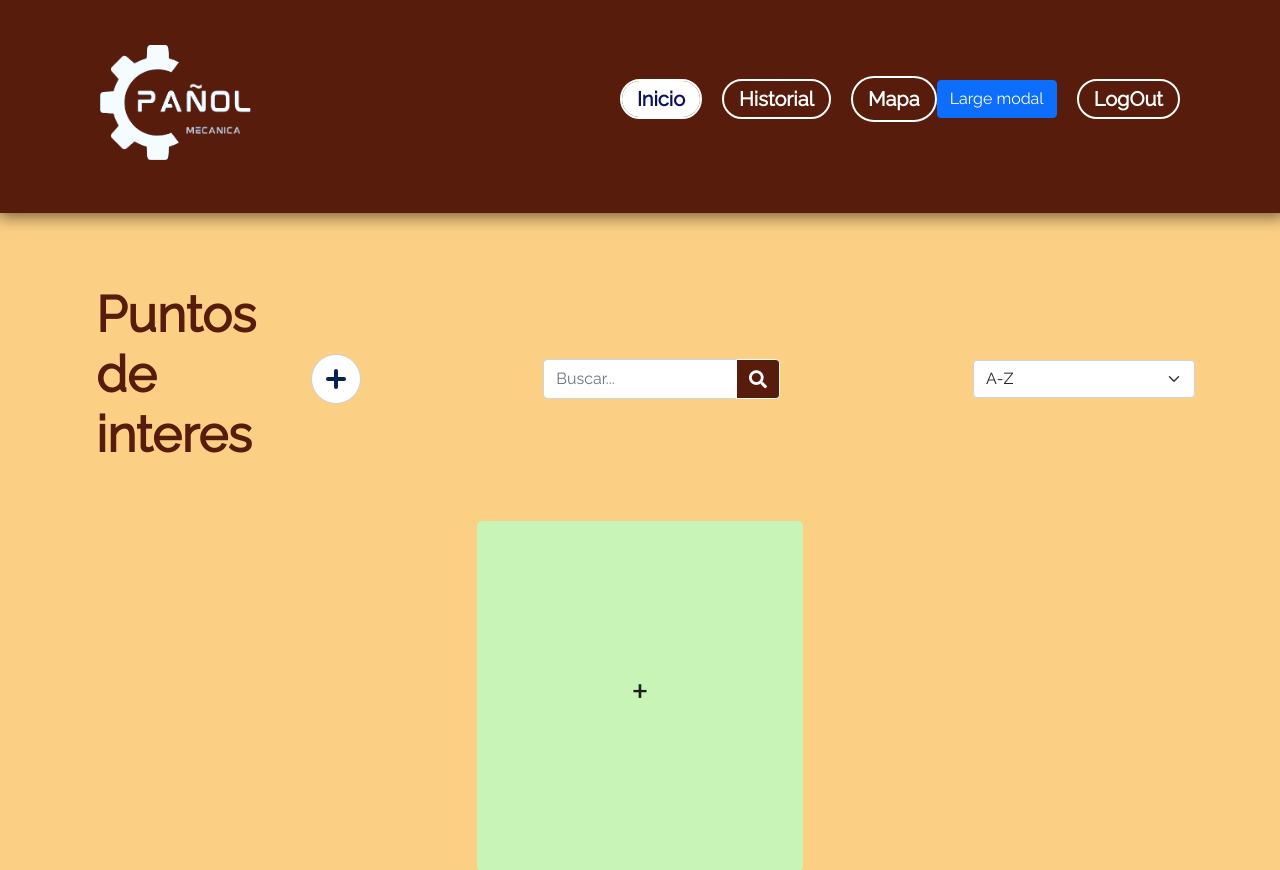
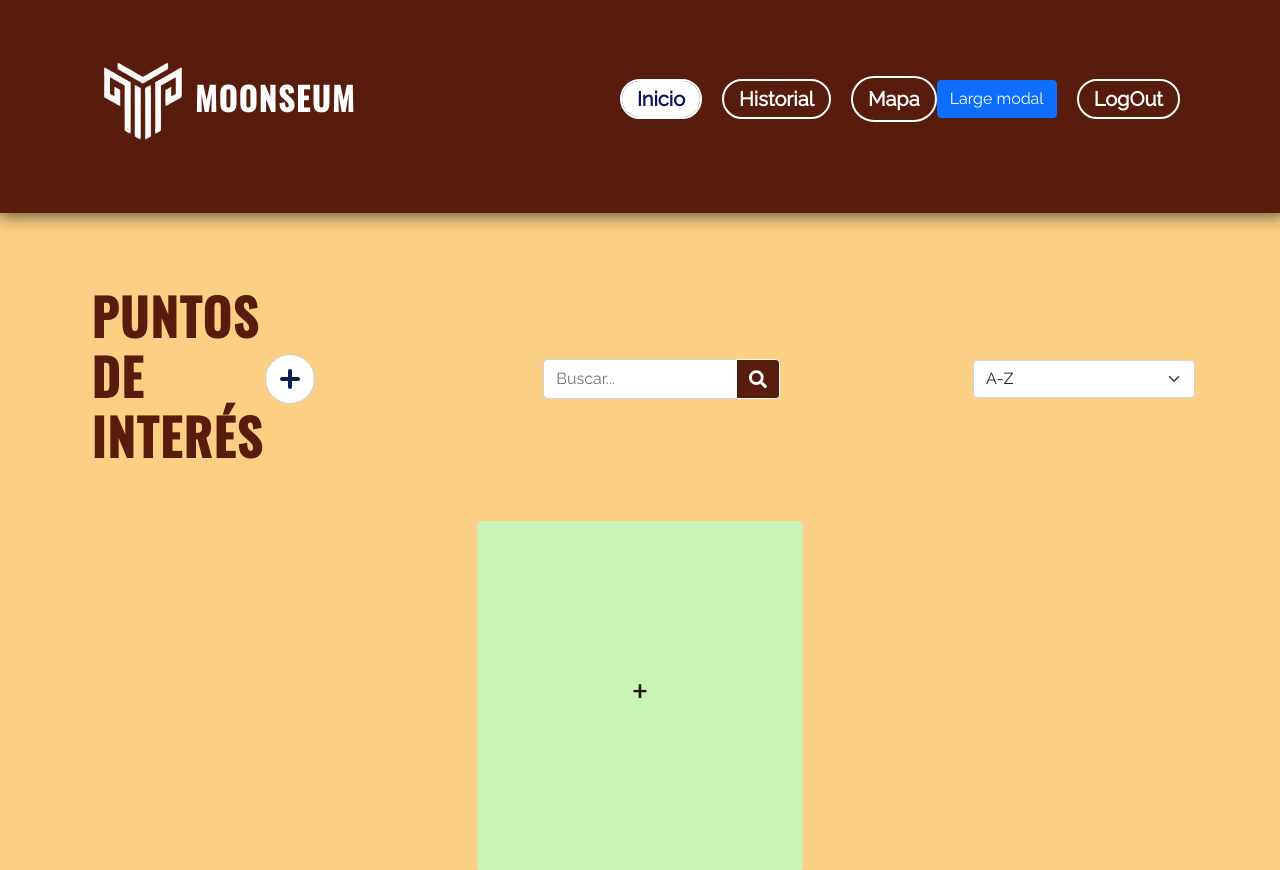
Before and after one commit to GinOnline/Moonseum, a PHP site: page /index_obras.php in a window 1280 px wide. Shown: the top 870 px of the page. Run offline with PHP 8.4, Linux system fonts and the light colour scheme; the visitor is signed in with stand-in values (Sample User, id 1); data comes from the database, SQL or seed files in the repository; some libraries are stand-ins or nearby versions.

Commit message:
Estetica: index - formNewMuseum - formNewatract

```diff
--- a/Main/css/index.css
+++ b/Main/css/index.css
@@ -89,6 +89,13 @@ header ul li {
 
   font-weight: 900;
 }
+.logoText{
+  text-decoration: none;
+  margin:0;
+  font-family: 'Oswald', sans-serif;
+  text-transform: uppercase;
+  letter-spacing: 2px;
+}
 
 .me-2 {
   font-size: 20px;
@@ -170,9 +177,15 @@ header ul li a.active {
 .btn_title {
   margin-left: 9vh;
   /*margin-left:68px;*/
-  margin-right: 8%;
+
+  margin-left: 13%;
   font-size: 50px;
   font-weight: bold;
+  text-decoration: none;
+
+  font-family: 'Oswald', sans-serif;
+  text-transform: uppercase;
+    letter-spacing: 2px;
 }
 
 .footer-btn {
--- a/Main/css/presentacion.css
+++ b/Main/css/presentacion.css
@@ -33,6 +33,8 @@ header{
     align-items: center;
 }
 .logo{
+    text-align: center;
+    font-family: 'Oswald', sans-serif;
     color: #581C0C;
     font-weight: 700;
     text-decoration: none;
--- a/Main/form_new_atraccion.php
+++ b/Main/form_new_atraccion.php
@@ -10,7 +10,7 @@ session_start();
     <meta charset="UTF-8">
     <meta http-equiv="X-UA-Compatible" content="IE=edge">
     <meta name="viewport" content="width=device-width, initial-scale=1.0">
-    <title>Nueva Petición</title>
+    <title>Nueva obra</title>
 
     <!-- CSS -->
     <link rel="StyleSheet" href="./css/request.css" type="text/css">
@@ -45,7 +45,7 @@ session_start();
 
 <body>
 
-    <p id="p" style="text-align: center;">Ingrese los Datos del punto de interes</p>
+    <p id="p" style="text-align: center;">Ingrese los datos del punto de interés</p>
 
     <form action="carga_form_new_atraccion.php" class="fondoForm" method="POST">
 
--- a/Main/form_new_museum.php
+++ b/Main/form_new_museum.php
@@ -58,16 +58,16 @@
             <input type="text" class="inputElement" name="nombre"  required>
             <br>
             <br>
-            <label for="nombre">Descripcion</label>
+            <label for="nombre">Descripción</label>
             <input type="text" class="inputElement" name="descripcion" required>
             <br>
             <br>
-            <label for="nombre">Ubicacion</label>
+            <label for="nombre">Ubicación</label>
             <input type="text" class="inputElement" name="ubicacion" required>
             <br>
             <br>
 
-            <div style="display:flex; align-items:center; justify-content:center;background-color:#693f34 " >
+            <div class="iframeCont" >
                 <iframe src="https://www.google.com/maps/embed?pb=!1m18!1m12!1m3!1d4973.385590621022!2d-64.4871928788715!3d-31.093033348512456!2m3!1f0!2f0!3f0!3m2!1i1024!2i768!4f13.1!3m3!1m2!1s0x942d82fe21382471%3A0x397735a75f080556!2sInstituto%20T%C3%A9cnico%20La%20Falda!5e0!3m2!1ses!2sar!4v1663881903316!5m2!1ses!2sar" width="450" height="100" style="display:flex; margin-left:17px; border-radius:20px;" allowfullscreen="" loading="lazy" referrerpolicy="no-referrer-when-downgrade"></iframe>
             </div>
             <br>
--- a/Main/index_obras.php
+++ b/Main/index_obras.php
@@ -6,16 +6,15 @@
 session_start();
 $usuario = $_SESSION['username'];
 
-    if(!isset($usuario)){
+if (!isset($usuario)) {
 
   header('location: login.php');
-
 }
-    if(isset($_GET['museo']))
-    {
+if (isset($_GET['museo'])) {
   $_SESSION['museo_selected'] = $_GET['museo'];
 }
 ?>
+
 <head>
 
   <script src="https://code.jquery.com/jquery-3.2.1.slim.min.js" integrity="sha384-KJ3o2DKtIkvYIK3UENzmM7KCkRr/rE9/Qpg6aAZGJwFDMVNA/GpGFF93hXpG5KkN" crossorigin="anonymous"></script>
@@ -33,24 +32,30 @@
 
   <!-- CSS -->
   <link rel="stylesheet" href="https://cdnjs.cloudflare.com/ajax/libs/font-awesome/5.13.0/css/all.min.css">
-    <link rel="StyleSheet" href="./css/index.css" type="text/css" >
-    <link rel="StyleSheet" href="./css/card.css" type="text/css" >
+  <link rel="StyleSheet" href="./css/index.css" type="text/css">
+  <link rel="StyleSheet" href="./css/card.css" type="text/css">
 
   <!-- Font Google -->
   <link rel="preconnect" href="https://fonts.googleapis.com">
   <link rel="preconnect" href="https://fonts.gstatic.com" crossorigin>
   <link href="https://fonts.googleapis.com/css2?family=Raleway&display=swap" rel="stylesheet">
 
+  <link rel="preconnect" href="https://fonts.googleapis.com">
+  <link rel="preconnect" href="https://fonts.gstatic.com" crossorigin>
+  <link href="https://fonts.googleapis.com/css2?family=Oswald:wght@400;500&display=swap" rel="stylesheet">
+
   <link rel="icon" href=".\img\icono.ico">
   <title>Home</title>
 
 
 </head>
+
 <body>
   <header>
     <h2 class="logo">
-            <a style="text-decoration: none; margin:0;" href="index.php">
-              <img src="./img/Pañol_3.png" height = "115px">
+      <a class="logoText" href="index.php">
+        <img src="./img/museumLogo2.png" height="115px">
+        MOONSEUM
       </a>
     </h2>
 
@@ -60,10 +65,10 @@
           <a class="header-btn active" href="index.php">Inicio</a>
         </li>
         <li>
-                      <a class = "header-btn" href="historial.php">Historial</a>
+          <a class="header-btn" href="historial.php">Historial</a>
         </li>
         <li>
-                    <button type="button" class= "header-btn" data-toggle="modal" data-target="#exampleModalLong">
+          <button type="button" class="header-btn" data-toggle="modal" data-target="#exampleModalLong">
             Mapa
           </button>
         </li>
@@ -79,7 +84,7 @@
 
 
         <li>
-                      <a class = "logOut" href="close.php">LogOut</a>
+          <a class="logOut" href="close.php">LogOut</a>
         </li>
 
       </ul>
@@ -92,13 +97,13 @@
   <br>
   <br>
 
-      <div class = "row justify-content-center">
+  <div class="row justify-content-center">
 
-        <div class = "col-5 row" style="align-items:center;">
+    <div class="col-5 row" style="align-items:center;">
       <!--Museos -->
-          <h2 class="col-4 btn_title">Puntos de interes</h2>
+      <h2 class="col-4 btn_title">Puntos de interés</h2>
       <!--Agregar nueva -->
-            <a  class="col-1" href="form_new_atraccion.php">
+      <a class="col-1" href="form_new_atraccion.php">
         <button class="icon-btn add-btn">
           <div class="add-icon"></div>
           <div class="btn-txt">Agregar Nuevo</div>
@@ -107,22 +112,21 @@
 
     </div>
 
-        <div class = "col-7 row search-part" style="align-items:center;">
+    <div class="col-7 row search-part" style="align-items:center;">
 
       <!--SearchBar -->
 
-            <div class="col-7" >
-              <div class = "col-7">
-                <form class="d-flex input-group" id="searchbar" method = "GET">
+      <div class="col-7">
+        <div class="col-7">
+          <form class="d-flex input-group" id="searchbar" method="GET">
             <!-- Se necesita centrar la X de eliminar -->
             <?php
-                    if(!empty($_GET['seachbar_input']))
-                    {
-                      echo'<a href="index.php" class="fas fa-times-circle" style = "position: relative; margin:5px;"></a>';
+            if (!empty($_GET['seachbar_input'])) {
+              echo '<a href="index.php" class="fas fa-times-circle" style = "position: relative; margin:5px;"></a>';
             }
             ?>
 
-                  <input class="form-control" type="search" name = "seachbar_input" placeholder="Buscar..." aria-label="Search">
+            <input class="form-control" type="search" name="seachbar_input" placeholder="Buscar..." aria-label="Search">
             <button class="btn btn-primary" type="submit">
               <i class="fas fa-search"></i>
             </button>
@@ -133,13 +137,12 @@
       <!-- Ordenador de archivos -->
 
       <div class=" col-4" id="select" style="float: right;">
-              <form action = ""  id="ordenador" method = "post">
-                <select class="form-select" name = "select_ordenador" onchange= "selectOptionSort()" aria-label="Default select example">
+        <form action="" id="ordenador" method="post">
+          <select class="form-select" name="select_ordenador" onchange="selectOptionSort()" aria-label="Default select example">
             <?php
-                  if(!empty($_POST['select_ordenador']))
-                  {
+            if (!empty($_POST['select_ordenador'])) {
               $seleccionador = $_POST['select_ordenador'];
-                    echo '<option selected> Ordenado por:  '.$seleccionador.' </option>';
+              echo '<option selected> Ordenado por:  ' . $seleccionador . ' </option>';
             }
 
             ?>
@@ -171,22 +174,16 @@
     <?php
 
     // Definimos la variable ordenador
-      if(!empty($_POST['select_ordenador']))
-      {
+    if (!empty($_POST['select_ordenador'])) {
       $seleccionador = $_POST['select_ordenador'];
-      }
-      else
-      {
+    } else {
       $seleccionador = "ID";
     }
 
     // Definimos la searchbar
-      if(!empty($_GET['seachbar_input']))
-      {
+    if (!empty($_GET['seachbar_input'])) {
       $searchbar = trim($_GET['seachbar_input']);
-      }
-      else
-      {
+    } else {
       $searchbar = "";
     }
 
@@ -194,15 +191,14 @@
 
 
 
-      $sql = "SELECT * FROM atraccion WHERE museo = ".$_SESSION['museo_selected']." AND
-      (nombre LIKE '%".$searchbar."%' OR ID LIKE '%".$searchbar."%' OR descripcion LIKE '%".$searchbar."%')
-      ORDER BY ".$seleccionador."";
-      $resultado = mysqli_query($con,$sql) or die(mysqli_error($con));
+    $sql = "SELECT * FROM atraccion WHERE museo = " . $_SESSION['museo_selected'] . " AND
+      (nombre LIKE '%" . $searchbar . "%' OR ID LIKE '%" . $searchbar . "%' OR descripcion LIKE '%" . $searchbar . "%')
+      ORDER BY " . $seleccionador . "";
+    $resultado = mysqli_query($con, $sql) or die(mysqli_error($con));
 
-      if(mysqli_num_rows($resultado) == 0)
-      {?>
+    if (mysqli_num_rows($resultado) == 0) { ?>
       <!-- Add card -->
-        <a class="card-add col-3" href = "form_new_museum.php" >
+      <a class="card-add col-3" href="form_new_museum.php">
         <strong class="card_title"></strong>
         <div class="card__body">
           <span>+</span>
@@ -213,17 +209,18 @@
 
 
     //Generacion de las peticiones (cards)
-      while($fila = mysqli_fetch_array($resultado) ){
+    while ($fila = mysqli_fetch_array($resultado)) {
 
     ?>
 
-          <a href="test.php?atraccion=<?php print($fila["ID"])?>" class="card col-3">
-              <strong class="card_title"><?php echo ' '.$fila["nombre"].'_'.$fila["ID"]; //estaba testeando como quedaba con la cantidad en el titulo?></strong>
+      <a href="test.php?atraccion=<?php print($fila["ID"]) ?>" class="card col-3">
+        <strong class="card_title"><?php echo ' ' . $fila["nombre"] . '_' . $fila["ID"]; //estaba testeando como quedaba con la cantidad en el titulo
+                                    ?></strong>
         <div class="card__body">
 
-                  <img <?php echo 'src="'.$fila['imagen'].'" alt="'.$fila['nombre'].'"'; ?> width="400px" height = "220px" >
+          <img <?php echo 'src="' . $fila['imagen'] . '" alt="' . $fila['nombre'] . '"'; ?> width="400px" height="220px">
         </div>
-              <span class="info-container" >
+        <span class="info-container">
           <!-- Por alguna razon que desconozco, al usar class en vez de id, hace que el texto se agrande. despues se resolverá-->
           <?php
           // $fecha = date('d/m/y h:i', $fila['fecha_generacion'] );
@@ -243,11 +240,11 @@
           <!-- <input name="button" type=button onclick="if(confirm('¿Estas seguro/a que ha sido devuelto este elemento?')){
                     this.form.submit();}
                 else{ alert('Operación cancelada');}"
-                title="Marcar como entregada" value = "X" class="fas fa-times-circle" <?php echo 'id ="'.$fila['ID'].'" ' ?>></input> -->
-                <input name = "id_card" <?php echo ' value = "'.$fila['ID'].'" ' ?> style="display: none">
+                title="Marcar como entregada" value = "X" class="fas fa-times-circle" <?php echo 'id ="' . $fila['ID'] . '" ' ?>></input> -->
+          <input name="id_card" <?php echo ' value = "' . $fila['ID'] . '" ' ?> style="display: none">
           <p id="text1"><strong>Nombre :</strong> <?php print($fila['nombre']); ?></p>
-                <p id="text1"><strong>ID  : </strong><?php print($fila['ID']); ?></p>
-                <p id="text1"><strong>Sector   :</strong><?php print($fila['ubicacion']); ?></p>
+          <p id="text1"><strong>ID : </strong><?php print($fila['ID']); ?></p>
+          <p id="text1"><strong>Sector :</strong><?php print($fila['ubicacion']); ?></p>
 
         </span>
       </a>
@@ -262,7 +259,7 @@
 
 
   <footer>
-      <a href="./secret.html" class = "easter_egg"><img src=".\img\logo_2.png" width = "2.2%" alt="MoonDrive_logo"></a>
+    <a href="./secret.html" class="easter_egg"><img src=".\img\logo_2.png" width="2.2%" alt="MoonDrive_logo"></a>
     <span>© MoonDrive Company </span>
 
   </footer>
@@ -271,8 +268,7 @@
 
 
   <script>
-
-      function selectOptionSort(){
+    function selectOptionSort() {
 
       let option = document.getElementById('ordenador');
       option.submit();
@@ -280,7 +276,7 @@
 
     }
 
-      function SeachBar(){
+    function SeachBar() {
 
       let searchbar = document.getElementById('searchbar');
 
@@ -289,37 +285,37 @@
 
     }
 
-      $(document).ready(function(){
+    $(document).ready(function() {
       var active = false;
       var down = false;
 
-            $("#bell").click(function(e){
+      $("#bell").click(function(e) {
 
         var color = $(this).text();
-				if(down){
+        if (down) {
 
-					$("#box").css("height","0px");
-					$("#box").css("opacity","0");
+          $("#box").css("height", "0px");
+          $("#box").css("opacity", "0");
           down = false;
-				}else{
+        } else {
 
-					$("#box").css("height","auto");
-					$("#box").css("opacity","1");
+          $("#box").css("height", "auto");
+          $("#box").css("opacity", "1");
           down = true;
 
         }
 
       });
       //funcion para que el boton agregar amigos pueda abrir y cerrar el PopUp al tocarlo
-			$("#friendsbtn").click(function(e){
+      $("#friendsbtn").click(function(e) {
 
-				if(active == true){
+        if (active == true) {
 
-					$(".addfriends_container").css("display","none");
+          $(".addfriends_container").css("display", "none");
           active = false;
-				}else{
+        } else {
 
-					$(".addfriends_container").css("display","block");
+          $(".addfriends_container").css("display", "block");
 
           active = true;
 
@@ -327,10 +323,10 @@
 
       });
       //funcion el boton X para cerrar el formulario
-            $(".close-btn").click(function(e){
+      $(".close-btn").click(function(e) {
 
-                $(".addfriends_container").css("display","none");
-                active=false;
+        $(".addfriends_container").css("display", "none");
+        active = false;
 
 
       });
@@ -338,4 +334,5 @@
     });
   </script>
 </body>
+
 </html>
```
Also changed, not shown: Main/css/element.css (+49 -60 lines), Main/css/request.css (+8 -8 lines), Main/index.php (+6 -1 lines), Main/secret.html (+8 -2 lines). Lines whose indentation alone changed are shown as unchanged.
